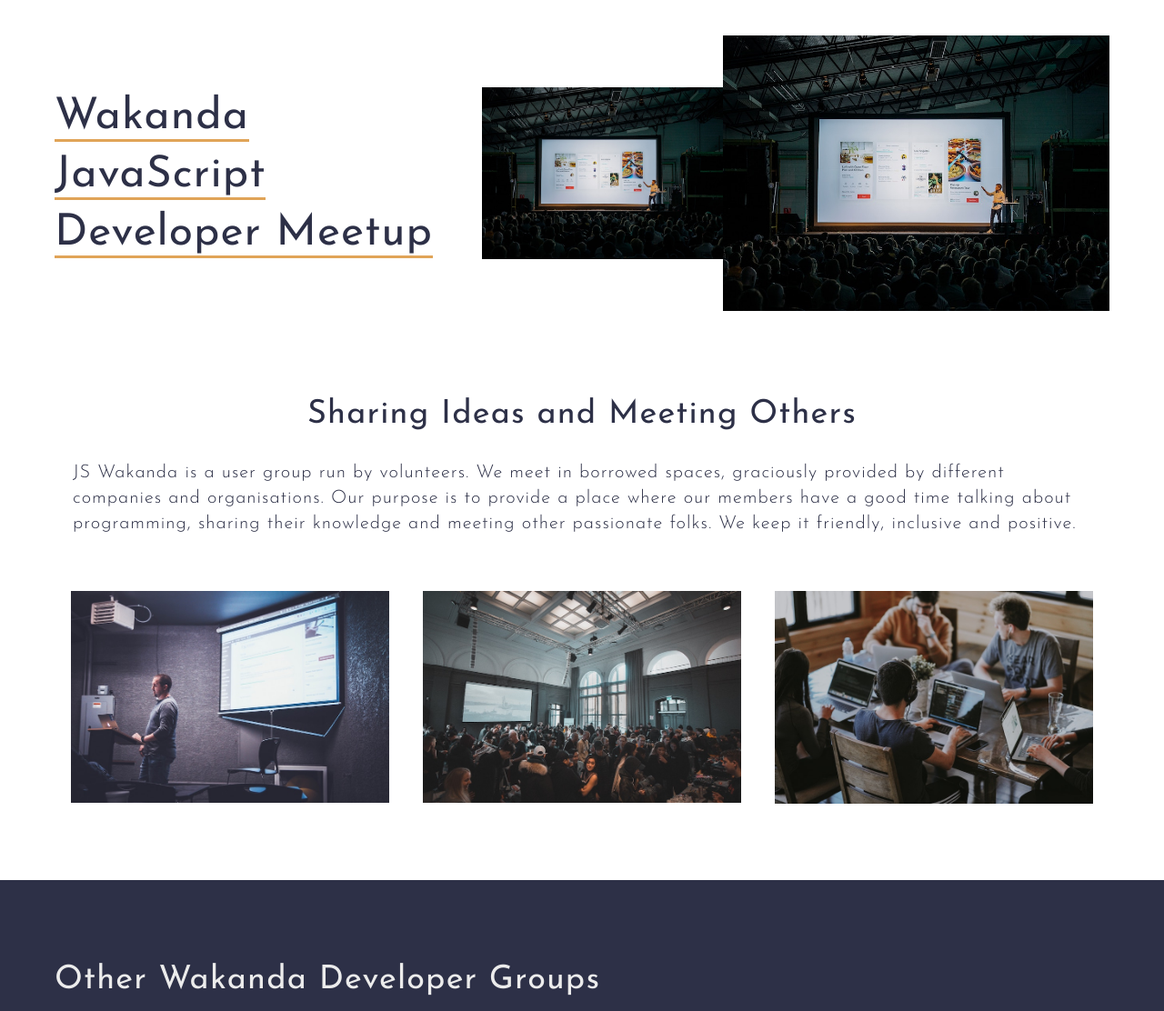
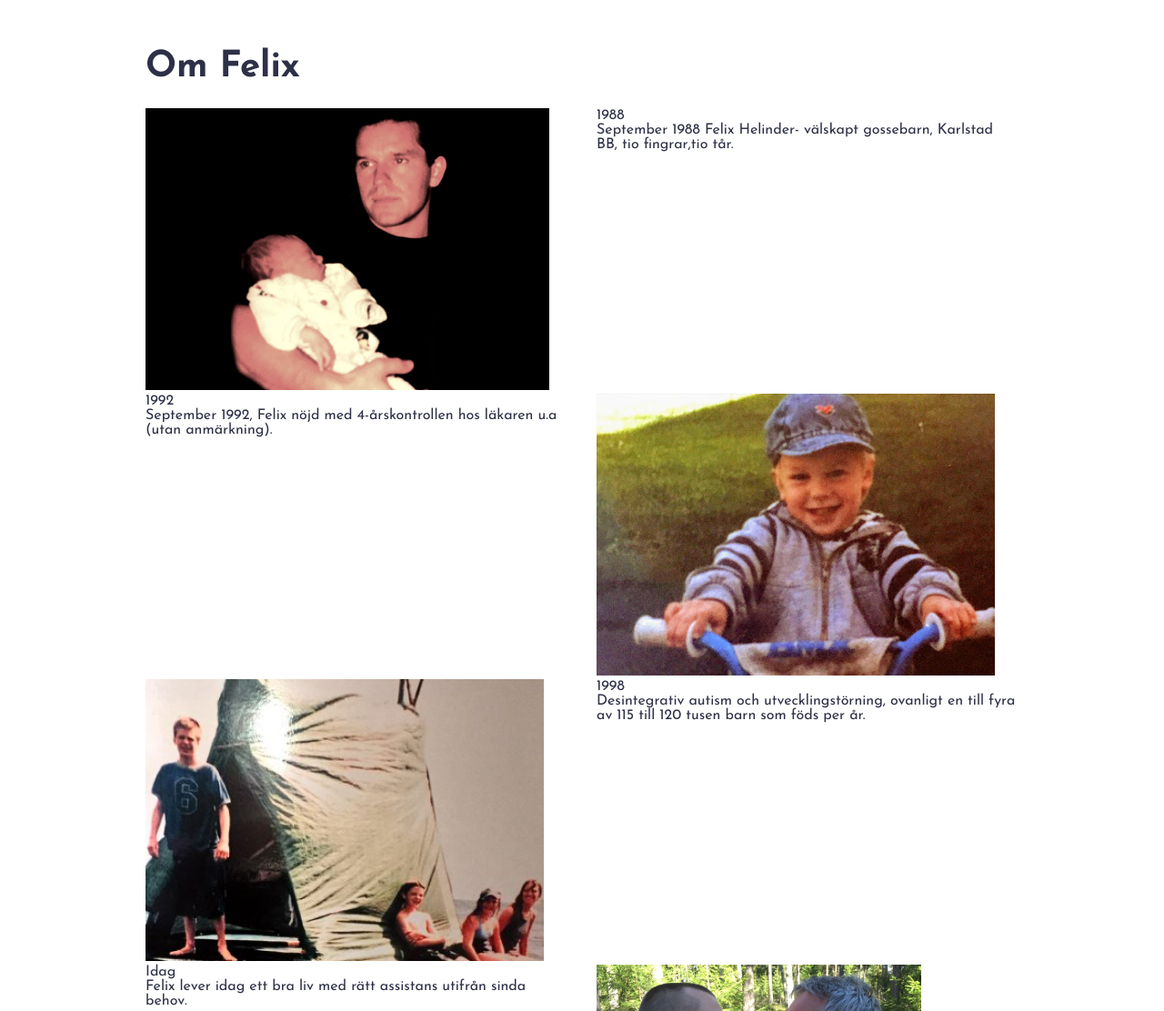
Before and after one commit to generalR/wakanda, a Gatsby site: page /about in a window 1280 px wide. Shown: the part 180-1292 px from the top of the page at 91% size. Built offline with nearby package versions, Linux system fonts and the light colour scheme; Gatsby itself is replaced by a stand-in of ours.

Commit message:
about-page styles

```diff
--- a/src/pages/about/index.md
+++ b/src/pages/about/index.md
@@ -1,11 +1,23 @@
 ---
 templateKey: about-page
-title: Wakanda JavaScript Developer Meetup
+title: Om Felix
 mainImage:
-  image: /img/teemu-paananen-376238-unsplash.jpg
-  imageAlt: Wakanda JavaScript developer presenting at a meetup.
-  image2: /img/teemu-paananen-376238-unsplash.jpg
+  image1: /img/ulfFelix.png
+  imageAlt1: Wakanda JavaScript developer presenting at a meetup.
+  year1: 1988
+  beskrivning1: September 1988 Felix Helinder- välskapt gossebarn, Karlstad BB, tio fingrar,tio tår.
+  image2: /img/felixCykel.png
   imageAlt2: Wakanda JavaScript developer presenting at a meetup.
+  year2: 1992
+  beskrivning2: September 1992, Felix nöjd med 4-årskontrollen hos läkaren u.a (utan anmärkning).
+  image3: /img/felixFlotte.png
+  imageAlt3: Wakanda JavaScript developer presenting at a meetup.
+  year3: 1998
+  beskrivning3: Desintegrativ autism och utvecklingstörning, ovanligt en till fyra av 115 till 120 tusen barn som föds per år.
+  image4: /img/felixGul.png
+  imageAlt4: Wakanda JavaScript developer presenting at a meetup.
+  year4: Idag
+  beskrivning4: Felix lever idag ett bra liv med rätt assistans utifrån sinda behov.
 gallery:
   - image: /img/neonbrand-509131-unsplash.jpg
     imageAlt: Wakanda JavaScript developer presenting at a meetup.
--- a/src/styles/about-page.scss
+++ b/src/styles/about-page.scss
@@ -2,6 +2,16 @@
 @import "./mixins.scss";
 
 .about {
+  .om-felix-wrapper{
+  max-width: 960px;
+  margin: auto;
+  margin-top: 75px;
+  .om-fleix_title{
+    margin-bottom: 25px;
+    font-size: 40px;
+    font-weight: 700;
+  }
+  }
   &-header {
     display: flex;
     flex-direction: column;
--- a/src/templates/about-page.js
+++ b/src/templates/about-page.js
@@ -13,18 +13,53 @@ export const AboutPageTemplate = props => {
 
   return (
     <article className="about">
-      <div className="about-container  container">
-        <section className="about-header">
-          <div className="about-titleWrapper">
-            <h1 className="about-title">{page.frontmatter.title}</h1>
+      <div className="about-container container">
+        <section className="om-felix-wrapper ">
+        <h1 className="om-fleix_title">{page.frontmatter.title}</h1>
+            <div className="row">
+                <div className="col-xs-12 col-sm-12 col-md-12 col-lg-6">
+                  <img src={page.frontmatter.mainImage.image1} alt={page.frontmatter.mainImage.imageAlt1} />
+                </div>
+                <div className="col-xs-12 col-sm-12 col-md-12 col-lg-6">
+                <h1 className="">{page.frontmatter.mainImage.year1}</h1>
+                  <h1 className="">{page.frontmatter.mainImage.beskrivning1}</h1>
+                </div>
+              </div>
+
+          <div className="row">
+            <div className="col-xs-12 col-sm-12 col-md-12 col-lg-6">
+            <h1 className="">{page.frontmatter.mainImage.year2}</h1>
+              <h1 className="">{page.frontmatter.mainImage.beskrivning2}</h1>
+            </div>
+            <div className="col-xs-12 col-sm-12 col-md-12 col-lg-6">
+              <img src={page.frontmatter.mainImage.image2} alt={page.frontmatter.mainImage.imageAlt2} />
+            </div>
           </div>
-          <div className="about-imageWrapper">
-            <img src={page.frontmatter.mainImage.image} alt={page.frontmatter.mainImage.imageAlt} />
+
+          <div className="row">
+            <div className="col-xs-12 col-sm-12 col-md-12 col-lg-6">
+
+              <img src={page.frontmatter.mainImage.image3} alt={page.frontmatter.mainImage.imageAlt3} />
+            </div>
+            <div className="col-xs-12 col-sm-12 col-md-12 col-lg-6">
+            <h1 className="">{page.frontmatter.mainImage.year3}</h1>
+              <h1 className="">{page.frontmatter.mainImage.beskrivning3}</h1>
+            </div>
           </div>
-          <div className="">
-            <img src={page.frontmatter.mainImage.image2} alt={page.frontmatter.mainImage.imageAlt2} />
+
+          <div className="row">
+            <div className="col-xs-12 col-sm-12 col-md-12 col-lg-6">
+            <h1 className="">{page.frontmatter.mainImage.year4}</h1>
+              <h1 className="">{page.frontmatter.mainImage.beskrivning4}</h1>
+            </div>
+            <div className="col-xs-12 col-sm-12 col-md-12 col-lg-6">
+              <img src={page.frontmatter.mainImage.image4} alt={page.frontmatter.mainImage.imageAlt4} />
+            </div>
           </div>
+
+
         </section>
+
         <section className="section">
           {/* The page.html is actually markdown when viewing the page from the netlify CMS,
               so we must use the ReactMarkdown component to parse the mardown in that case  */}
@@ -101,10 +136,22 @@ export const aboutPageQuery = graphql`
       frontmatter {
         title
         mainImage {
-          image
-          imageAlt
+          image1
+          imageAlt1
+          year1
+          beskrivning1
           image2
           imageAlt2
+          year2
+          beskrivning2
+          image3
+          imageAlt3
+          year3
+          beskrivning3
+          image4
+          imageAlt4
+          year4
+          beskrivning4
         }
         gallery {
           image
```
Also changed, not shown: static/img/felixCykel.png (added), static/img/felixFlotte.png (added), static/img/felixGul.png (added), static/img/ulfFelix.png (added).
